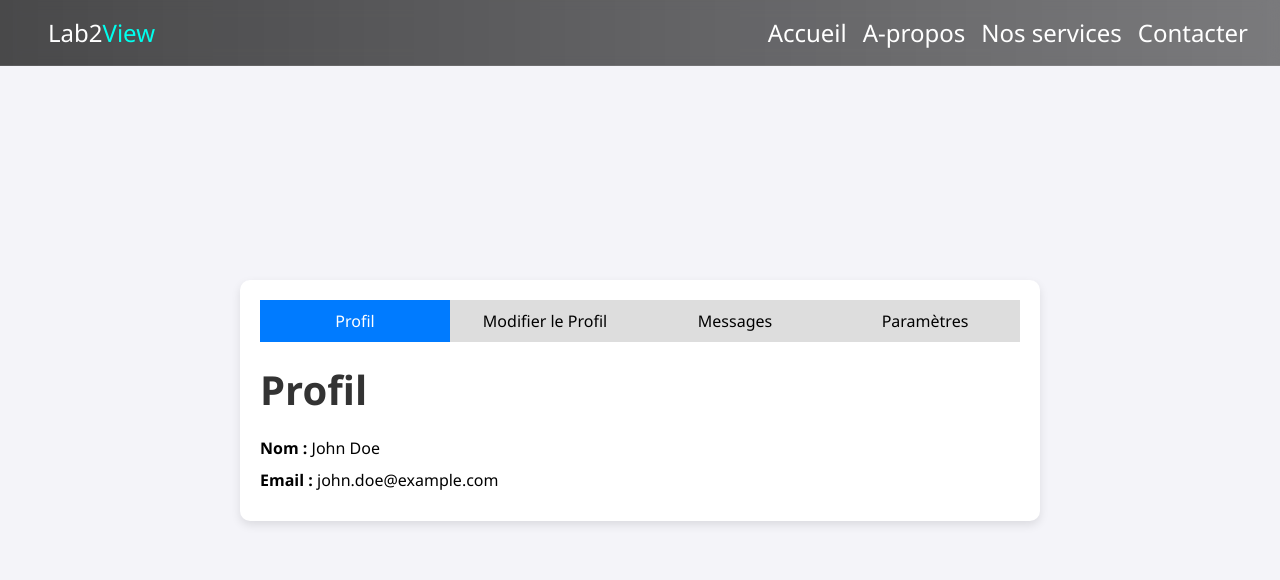
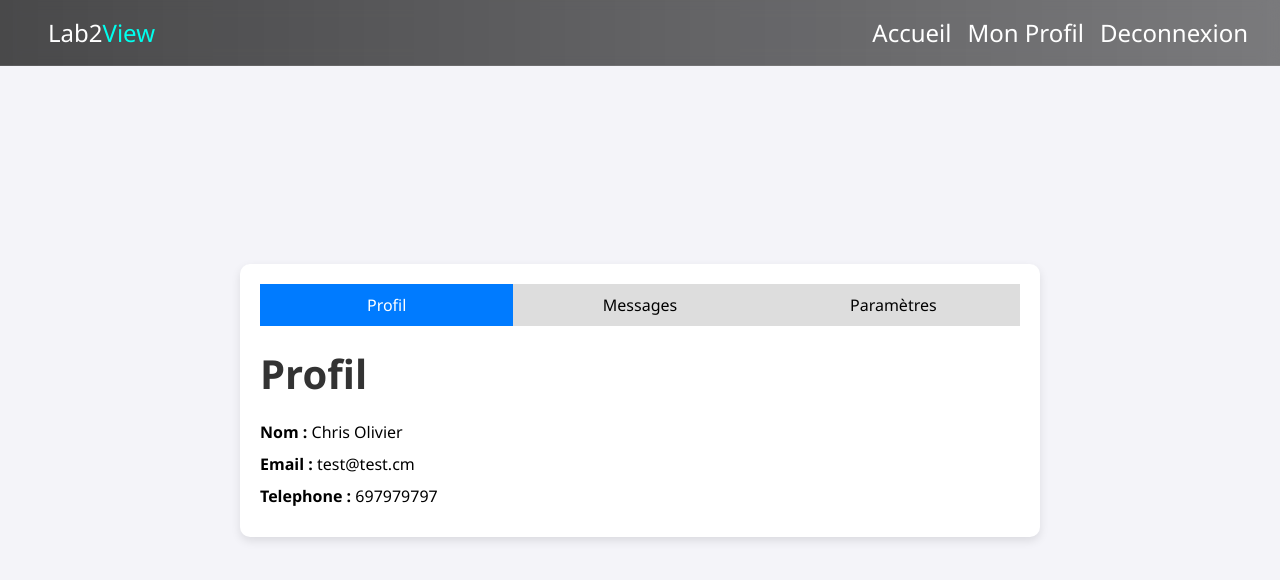
Before and after one commit to christian-Nitcheu/auth_php, a PHP site: page /profil.php?id=1 in a window 1280 px wide. Shown: the top 580 px of the page. Run offline with PHP 8.4, Linux system fonts and the light colour scheme; a user stored in the database is signed in; data comes from the database, SQL or seed files in the repository; tables that the repository leaves empty or names only in its code hold one stand-in row (values such as "Sample post").

Commit message:
commets remaining

```diff
--- a/connexion.php
+++ b/connexion.php
@@ -22,7 +22,7 @@ if (isset($_POST['submit'])) {
         if ($user_exist == 1) {
             $user_info = $login->fetch();
             $_SESSION['id'] = $user_info['id'];
-            header("Location: login_index.php?id=".$_SESSION['id']);
+            header("Location: profil.php?id=".$_SESSION['id']);
         }
         else {
             echo "Email ou mot de passe incorrect";
--- a/profil.php
+++ b/profil.php
@@ -1,3 +1,28 @@
+
+<?php
+session_start();
+error_reporting(E_ALL);
+ini_set('display_errors', 1);
+
+$db_connection = new PDO('mysql:host=localhost;dbname=auth_system', 'todo','todo');
+
+
+if (isset($_SESSION['id'])) {
+    $getid = intval($_GET['id']);
+    $requser = $db_connection->prepare("SELECT * FROM users WHERE id = ?");
+    $requser->execute(array($getid));
+    $user_info = $requser->fetch();
+
+    $user_info['email'];
+    $user_info['password'];
+    $user_info['firstname'];
+    $user_info['lastname'];
+    $user_info['telephone'];
+
+    $comments = $db_connection->prepare("SELECT * FROM comments");
+    $comments_answer= $comments->execute();
+
+?>
 <!DOCTYPE html>
 <html lang="fr">
 <head>
@@ -8,26 +33,24 @@
   <link rel="stylesheet" href="style.css">
 </head>
 <body>
-<header class="header fixed">
+  <header class="header fixed">
         <nav class="">
             <ul class="list-none flex justify-between">
               <li><a href="https://lab2view.com/">Lab2<span class="text-main-color">View</span></a></li>
               <li>
                 <ul class="list-none flex justify-between">
-                  <li><a href="#home">Accueil</a></li>
-                  <li><a href="#">A-propos</a></li>
-                  <li><a href="#nos-services">Nos services</a></li>
-                  <li><a href="dinoujunior7@gmail.com/ ">Contacter</a></li>
+                  <li><a href="index.php#home">Accueil</a></li>
+                  <li><a href=<?php echo "edit.php?id=".$_SESSION['id'] ?>> Mon Profil</a></li>
+                  <li><a href="logout.php">Deconnexion</a></li>
                 </ul>
               </li>
             </ul>
           </nav>
-        </header>
+    </header>
   <div class="container">
     <!-- Tabs -->
     <div class="tabs">
       <button class="tab-button active" data-tab="profile">Profil</button>
-      <button class="tab-button" data-tab="edit-profile">Modifier le Profil</button>
       <button class="tab-button" data-tab="messages">Messages</button>
       <button class="tab-button" data-tab="settings">Paramètres</button>
     </div>
@@ -37,34 +60,24 @@
       <!-- Profile Tab -->
       <div id="profile" class="tab-pane active">
         <h2>Profil</h2>
-        <p><strong>Nom :</strong> <span id="profile-name">John Doe</span></p>
-        <p><strong>Email :</strong> <span id="profile-email">john.doe@example.com</span></p>
-      </div>
+        <p><strong>Nom :</strong> <span id="profile-name"><?php echo $user_info['firstname']. " " .$user_info['lastname']; ?></span></p>
+        <p><strong>Email :</strong> <span id="profile-email"><?php echo $user_info['email']; ?></span></p>
+        <p><strong>Telephone :</strong> <span id="profile-telephone"><?php echo $user_info['telephone']; ?></span></p>
 
-      <!-- Edit Profile Tab -->
-      <div id="edit-profile" class="tab-pane">
-        <h2>Modifier le Profil</h2>
-        <form id="edit-profile-form">
-          <label for="name">Nom :</label>
-          <input type="text" id="name" name="name" value="John Doe" required>
-          <label for="email">Email :</label>
-          <input type="email" id="email" name="email" value="john.doe@example.com" required>
-          <button type="submit">Enregistrer</button>
-        </form>
       </div>
 
       <!-- Messages Tab -->
       <div id="messages" class="tab-pane">
         <h2>Messages</h2>
+        <?php
+          foreach($comments as $comment){
+        ?>
         <div class="messages-list">
           <div class="message">
-            <p><strong>De :</strong> alice@example.com</p>
-            <p>Bonjour, comment ça va ?</p>
+            <p><strong>De :</strong> <?php echo $comment['user_id']; ?></p>
+            <p><?php echo $comment['comment']; ?></p>
           </div>
-          <div class="message">
-            <p><strong>De :</strong> bob@example.com</p>
-            <p>Salut, tu as reçu mon fichier ?</p>
-          </div>
+          <?php } ?>
         </div>
       </div>
 
@@ -112,5 +125,21 @@
         });
         });
   </script>
-</body>
+  </body>
+<?php }else {
+    $error_msg = "Vous devez vous connecter pour accéder à cette page.";
+    header("Location: index.php?error=" . urlencode($error_msg));
+} ?>
+<script>
+
+    let full = document.getElementById("full");
+    let empty = document.getElementById("empty");
+
+    console.log(full);
+    console.log(empty);
+    function toggleFavorite(e) {
+        full.classList.toggle("hidden");
+        empty.classList.toggle("hidden");
+    }
+</script>
 </html>
```
Also changed, not shown: edit.php (+20 -8 lines).
